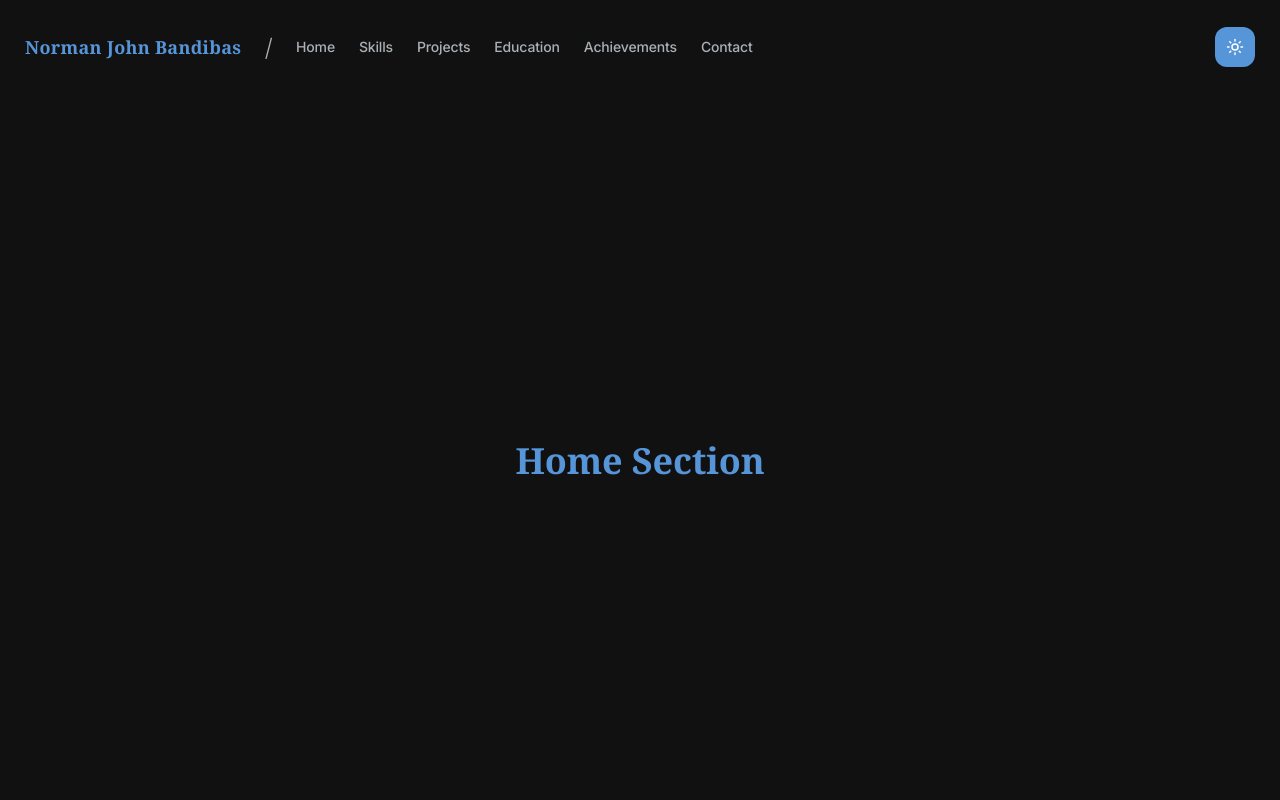
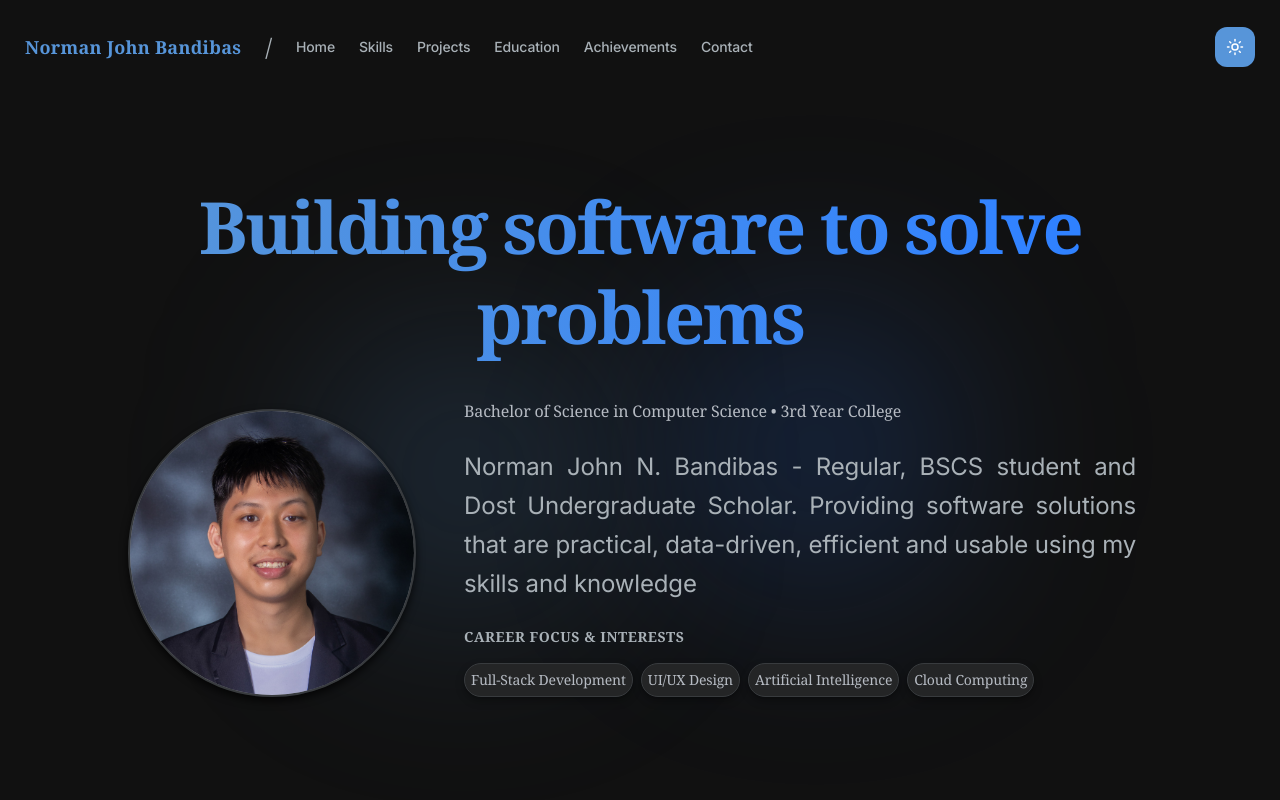
Before and after one commit to eNJay143/portfolio, a Next.js app: page / in a window 1280 px wide. Shown: the top 800 px of the page. Built offline with nearby package versions, Linux system fonts and the light colour scheme.

Commit message:
[feat] Add initial home section.

```diff
--- a/src/features/home/HomeSection.tsx
+++ b/src/features/home/HomeSection.tsx
@@ -1,7 +1,91 @@
+"use client";
+
+import { useState, useEffect } from "react";
+
 export const HomeSection = () => {
+    const fullText = "Building software to solve problems";
+    const [displayedText, setDisplayedText] = useState("");
+    const [isTyping, setIsTyping] = useState(true);
+
+    useEffect(() => {
+        let i = 0;
+        // Wait 500ms before starting the typing animation to let the page load
+        const initialDelay = setTimeout(() => {
+            const intervalId = setInterval(() => {
+                setDisplayedText(fullText.substring(0, i + 1));
+                i++;
+                if (i === fullText.length) {
+                    clearInterval(intervalId);
+                    setIsTyping(false);
+                }
+            }, 60); // 60ms per character
+
+            return () => clearInterval(intervalId);
+        }, 500);
+
+        return () => clearTimeout(initialDelay);
+    }, []);
+
     return (
-        <section id="home" className="min-h-screen flex items-center justify-center pt-16">
-            <h1 className="text-4xl font-bold font-serif text-primary">Home Section</h1>
+        <section id="home" className="min-h-screen flex flex-col items-center justify-start pb-12 relative overflow-hidden" style={{ paddingTop: '15vh' }}>
+
+            {/* Background glowing effects for premium feel */}
+            <div className="absolute top-1/3 left-1/4 w-72 h-72 bg-primary/20 rounded-full blur-[100px] -z-10" />
+            <div className="absolute bottom-1/3 right-1/4 w-72 h-72 bg-blue-500/20 rounded-full blur-[100px] -z-10" />
+
+            <div className="w-full max-w-5xl flex flex-col items-center text-center gap-12 px-4">
+                {/* Short Introduction with Typewriter Effect */}
+                <h1 className="text-4xl sm:text-5xl md:text-7xl font-bold font-serif tracking-tight flex flex-wrap items-center justify-center min-h-[120px] md:min-h-[100px] leading-tight text-center self-center w-full">
+                    <span className="text-transparent bg-clip-text bg-gradient-to-r from-primary to-blue-500">
+                        {displayedText}
+                    </span>
+                    {isTyping && (
+                        <span className="inline-block w-[4px] h-[1em] ml-1 bg-primary animate-pulse align-middle shrink-0"></span>
+                    )}
+                </h1>
+
+                {/* Two Column Layout for Desktop */}
+                {!isTyping && (
+                    <div className="flex flex-col md:flex-row items-center md:items-start w-full gap-8 md:gap-12">
+
+                        {/* Left Side: Avatar Picture */}
+                        <div className="shrink-0 animate-in fade-in zoom-in duration-1500" style={{ animationFillMode: 'backwards' }}>
+                            <div className="w-56 h-56 md:w-72 md:h-72 rounded-full overflow-hidden border-2 border-border shadow-2xl relative bg-secondary/50 flex items-center justify-center">
+                                <img src="/profilePicture.jpg" alt="Norman John Bandibas" className="w-full h-full object-cover" />
+                            </div>
+                        </div>
+
+                        {/* Right Side: Left-aligned Text Content */}
+                        <div className="flex flex-col items-center md:items-start text-center md:text-left gap-6 w-full" style={{ marginTop: "-10px" }}>
+
+                            {/* Status Badge */}
+                            <div className="animate-in fade-in slide-in-from-bottom-4 duration-1000 delay-150" style={{ animationFillMode: 'backwards' }}>
+                                Bachelor of Science in Computer Science • 3rd Year College
+                            </div>
+
+                            {/* Name */}
+                            <p className="text-xl md:text-2xl font-sans text-muted-foreground max-w-2xl leading-relaxed text-justify animate-in fade-in slide-in-from-bottom-6 duration-1000 delay-500" style={{ animationFillMode: 'backwards' }}>
+                                Norman John N. Bandibas - Regular, BSCS student and Dost Undergraduate Scholar. Providing software solutions that are practical, data-driven, efficient and usable using my skills and knowledge
+                            </p>
+
+                            {/* Interests / Career Goals */}
+                            <div className="flex flex-col items-center md:items-start gap-4 mt-2 animate-in fade-in slide-in-from-bottom-7 duration-1000 delay-1000" style={{ animationFillMode: 'backwards' }}>
+                                <h3 className="text-sm font-semibold uppercase tracking-wider text-muted-foreground">
+                                    Career Focus & Interests
+                                </h3>
+                                <div className="flex flex-wrap justify-center md:justify-start gap-2">
+                                    {["Full-Stack Development", "UI/UX Design", "Artificial Intelligence", "Cloud Computing"].map((interest) => (
+                                        <span key={interest} className="px-4 py-2 rounded-full bg-card border border-border shadow-sm text-sm font-medium hover:border-primary transition-colors cursor-default" style={{ padding: "6px" }}>
+                                            {interest}
+                                        </span>
+                                    ))}
+                                </div>
+                            </div>
+                        </div>
+                    </div>
+                )}
+
+            </div>
         </section>
     );
 };
```
Also changed, not shown: public/profilePicture.jpg (added).
